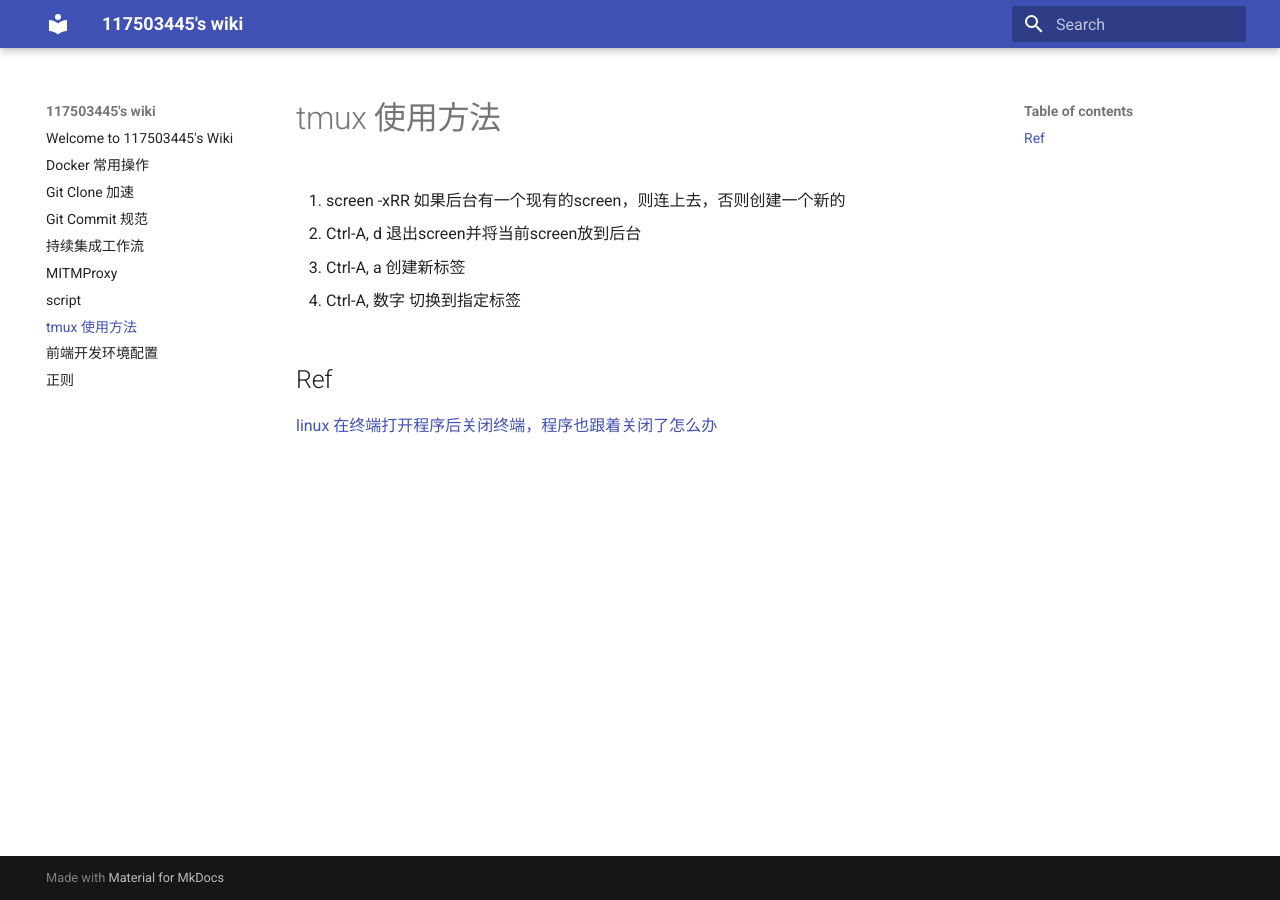
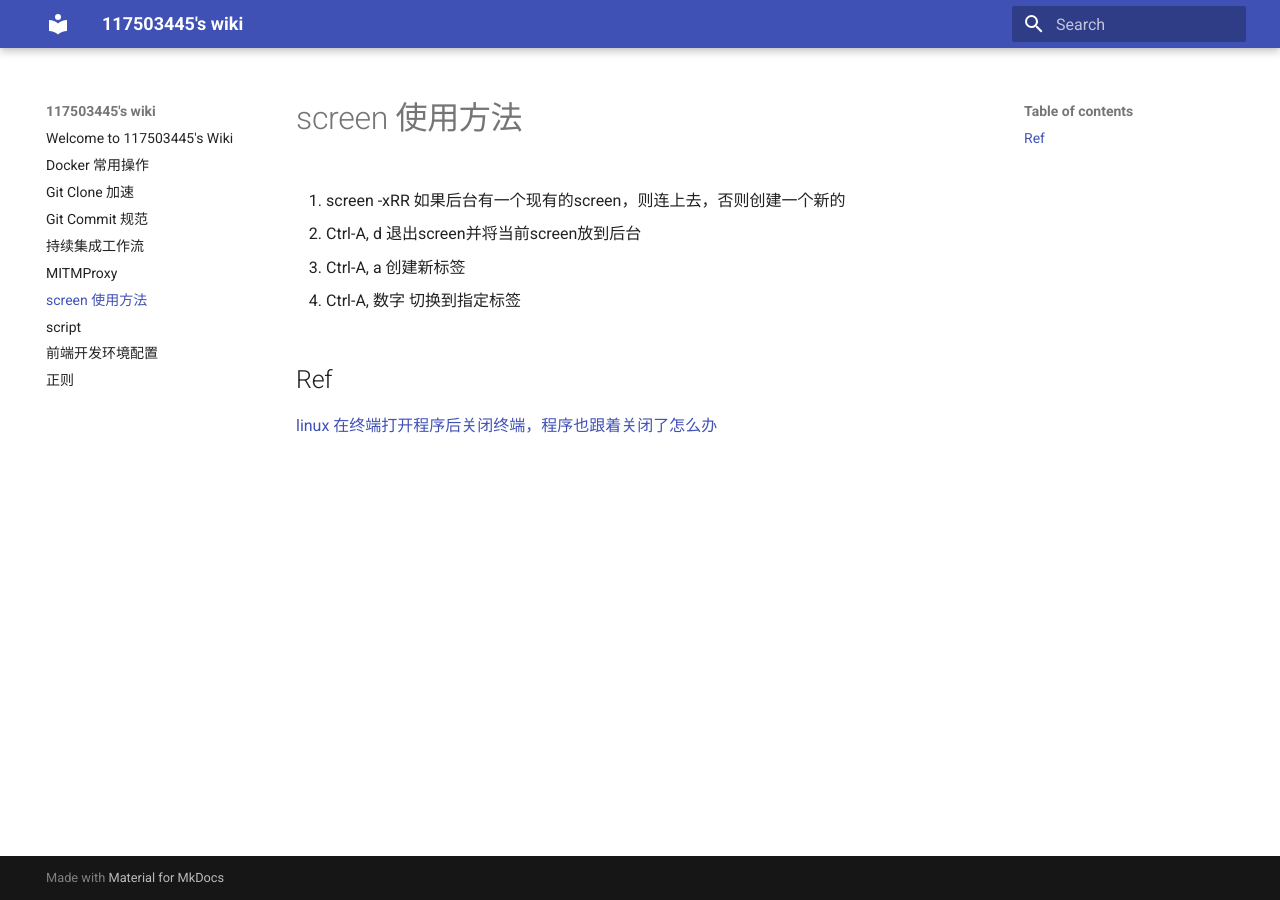
Before and after one commit to 117503445/wiki, an MkDocs documentation site: the page built from docs/screen使用方法.md, in a window 1280 px wide. Built offline with MkDocs 1.6.1 and Material for MkDocs 9.7.7, drawn with Linux system fonts in a browser that asks for light colours.

Commit message:
tmux -> screen

```diff
--- a/docs/tmux使用方法.md
+++ b/docs/screen使用方法.md
@@ -1,4 +1,4 @@
-# tmux 使用方法
+# screen 使用方法
 
 1. screen -xRR 如果后台有一个现有的screen，则连上去，否则创建一个新的
 
```
